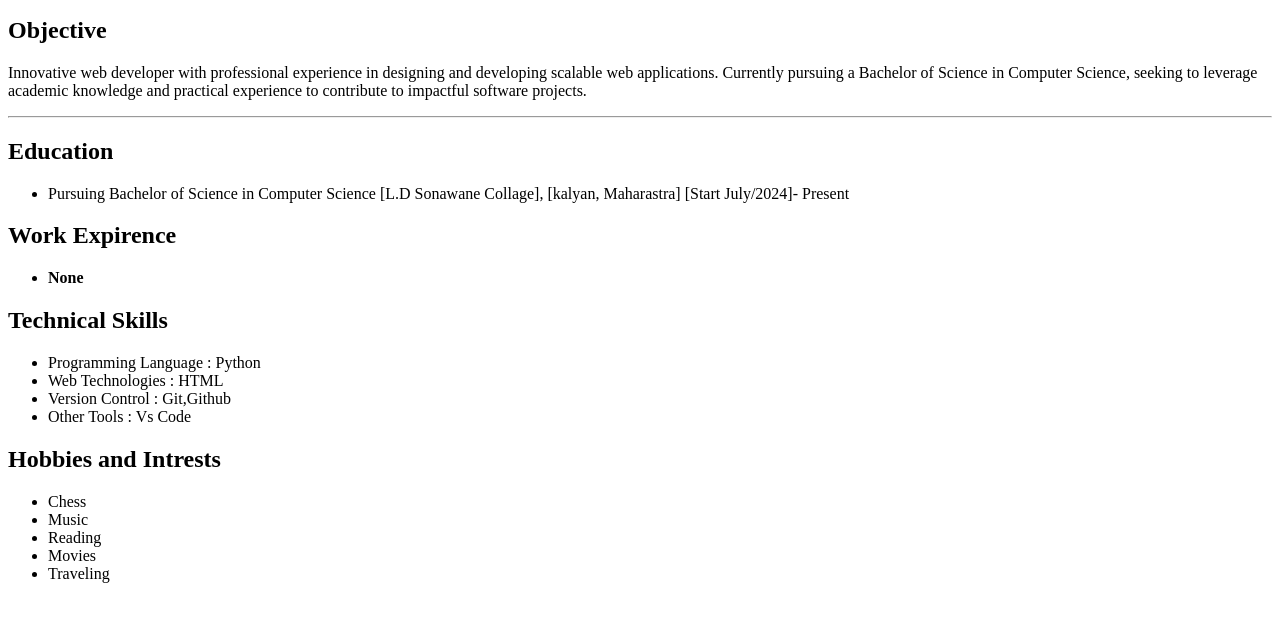
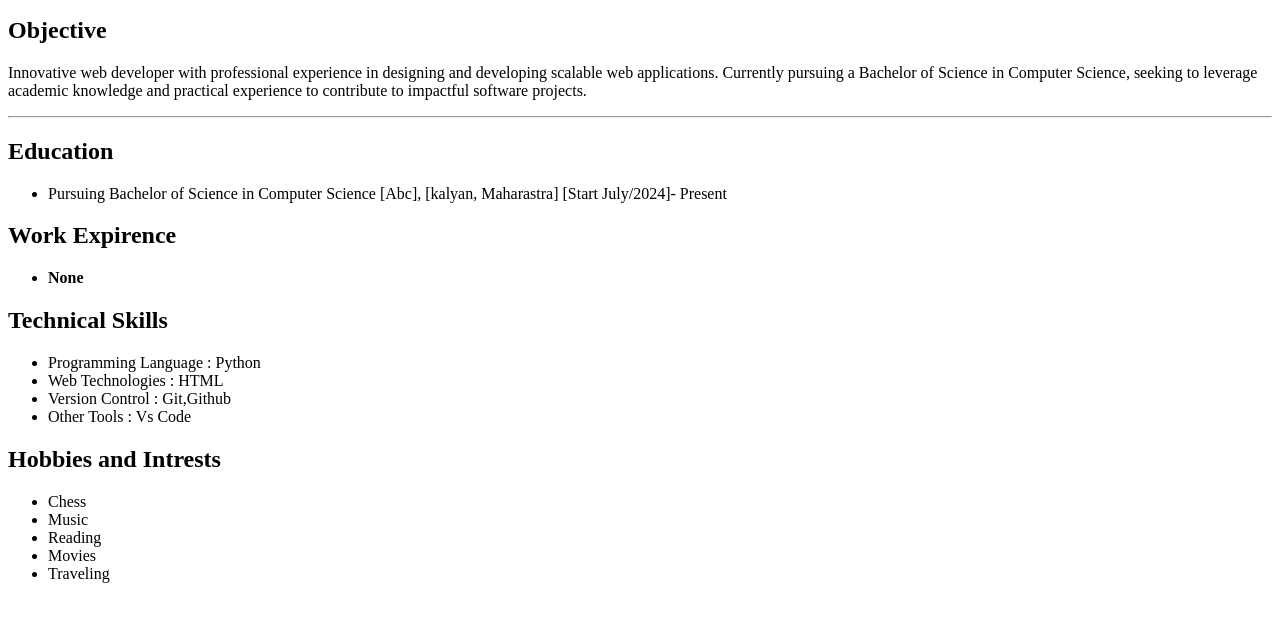
Before and after one commit to Yash-D08/CapeStone-Project-1, a plain HTML site: page index.html in a window 1280 px wide. Shown: the part 119-740 px from the top of the page. Drawn offline with Linux system fonts and the light colour scheme.

Commit message:
my resume

```diff
--- a/index.html
+++ b/index.html
@@ -20,7 +20,7 @@
     <h2>Education</h2>
     <ul>
         <li>Pursuing Bachelor of Science in Computer Science
-            [L.D Sonawane Collage], [kalyan, Maharastra]
+            [Abc], [kalyan, Maharastra]
             [Start July/2024]- Present
         </li>
     </ul>
```
